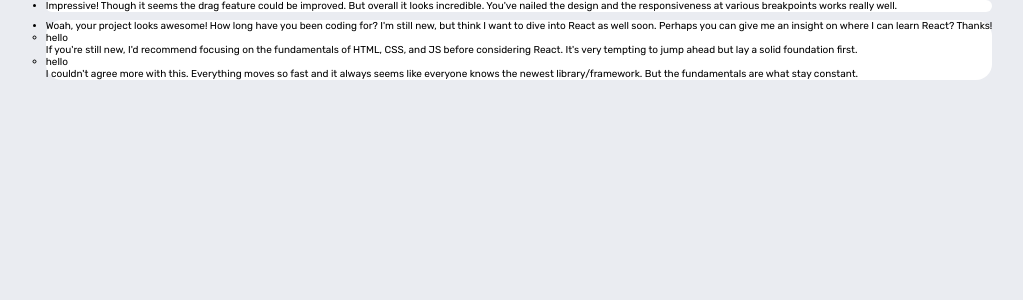
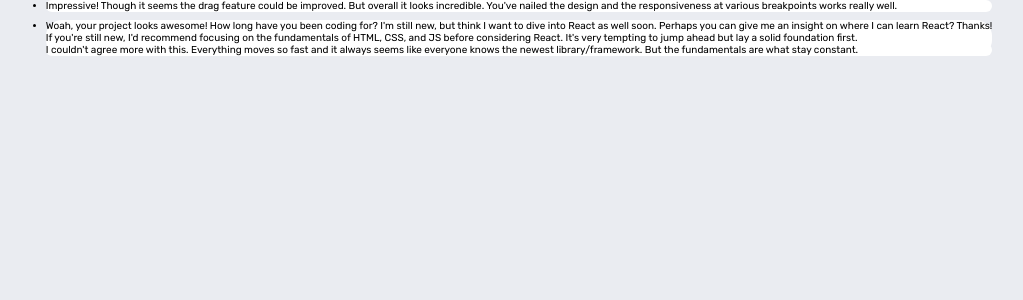
Before and after one commit to riwepo/fem-interactive-comments-section, a React (Create React App) app: page / in a window 1280 px wide. Shown: the top 300 px of the page, without its empty margins (89-1112 px from the left). Built offline with nearby package versions, Linux system fonts and the light colour scheme.

Commit message:
wrap comment in a card

```diff
--- a/src/components/Comment.js
+++ b/src/components/Comment.js
@@ -1,11 +1,12 @@
 import React from "react";
+
+import Card from "./ui/Card";
 
 function Comment({ comment }) {
   return (
-    <li>
-      <p>hello</p>
+    <Card>
       <p>{comment.content}</p>
-    </li>
+    </Card>
   );
 }
 
```
